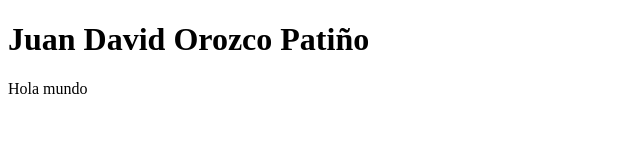
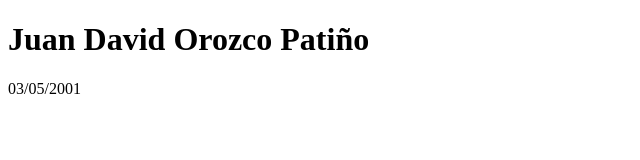
Before and after one commit to Juancho7790/01-intro, a plain HTML site: page index.html in a window 1280 px wide. Shown: the full height of the page, 0-640 px from the left. Drawn offline with Linux system fonts and the light colour scheme.

Commit message:
Update index.html

```diff
--- a/index.html
+++ b/index.html
@@ -9,6 +9,6 @@
 </head>
 <body>
     <h1>Juan David Orozco Patiño</h1>
-    <p>Hola mundo</p>
+    <p>03/05/2001</p>
 </body>
 </html>
```
